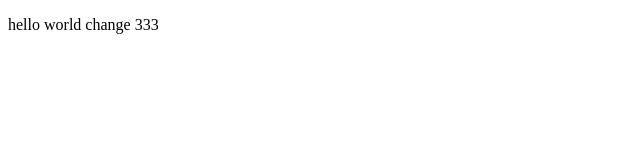
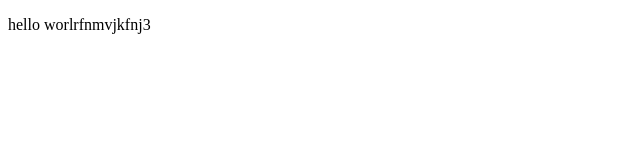
Before and after one commit to bendamari/new_project, a plain HTML site: page index.html in a window 1280 px wide. Shown: the full height of the page, 0-640 px from the left. Drawn offline with Linux system fonts and the light colour scheme.

Commit message:
rfnjvfnvjfv

```diff
--- a/index.html
+++ b/index.html
@@ -5,6 +5,6 @@
     <title>index page</title>
   </head>
   <body>
-    <p>hello world change 333</p>
+    <p>hello worlrfnmvjkfnj3</p>
   </body>
 </html>
```
